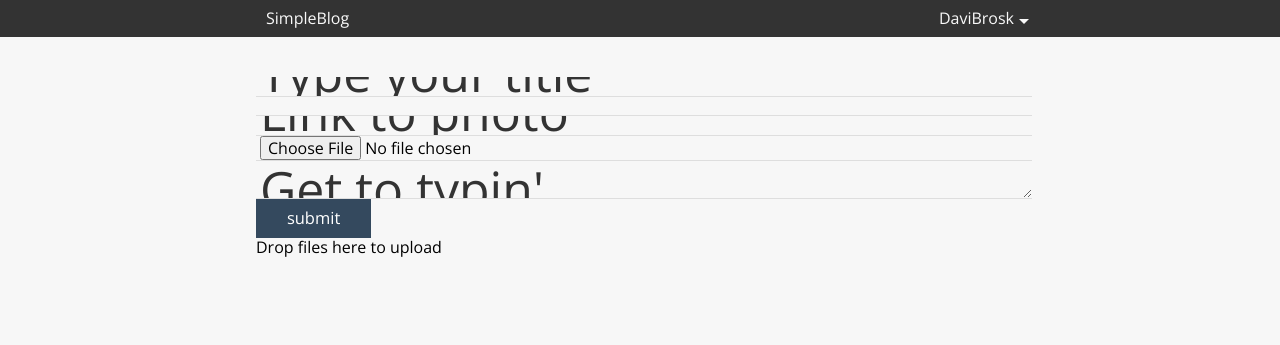
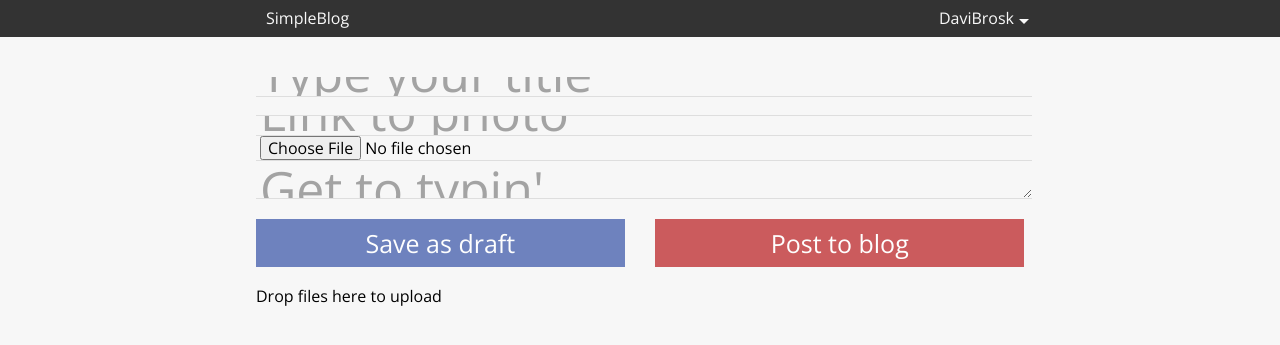
Before and after one commit to brooksbrown/simple-blog, a Python web app: template simpleblog/templates/simpleblog/photo-new.html in a window 1280 px wide. Shown: the part 1-346 px from the top of the page. Run offline with Jinja, Linux system fonts and the light colour scheme; the template is opened without the code that fills it, so the values that code supplies are empty, except form fields; form fields are guessed from the names that the template uses; some libraries are stand-ins or nearby versions.

Commit message:
template work

```diff
--- a/simpleblog/templates/main-new.html
+++ b/simpleblog/templates/main-new.html
@@ -12,6 +12,7 @@
 
 	{{ form.body(placeholder="Get to typin'") }}
 	{{ form.hidden_tag() }}
-	<input type="submit" value="submit" class="btn">
+	<input type="submit" value="Save as draft" class="btn draft">
+	<input type="submit" value="Post to blog" class="btn post">
 </form>
 {% endblock %}
--- a/simpleblog/templates/simpleblog/photo-new.html
+++ b/simpleblog/templates/simpleblog/photo-new.html
@@ -2,6 +2,6 @@
 {% block form %}
 
 {{ form.link(placeholder="Link to photo") }}
-{{ form.file }}
+{{ form.file(class="dropzone") }}
 
 {% endblock %}
--- a/static/css/main.css
+++ b/static/css/main.css
@@ -82,17 +83,20 @@ input#link, input#link::-webkit-input-placeholder {
 	color: #333;
 	font-family: 'open sans';
 	font-weight: 300;
+	color: #a3a3a3;
 }
 
 .btn {
 	border: none;
-background: #34495e;
+	background: #333;
 	color: white;
-font-size: 16.5px;
+	cursor: pointer;
+	font-size: 25px;
+	margin: 20px 0;
 	padding: 10px;
 	text-decoration: none;
 	text-shadow: none;
-width: 15%;
+	width: 48%;
 	-webkit-box-shadow: none;
 	-moz-box-shadow: none;
 	box-shadow: none;
@@ -101,6 +105,22 @@ box-shadow: none;
 	-o-transition: 0.25s;
 	transition: 0.25s;
 	-webkit-backface-visibility: hidden;
+	opacity: .8;
+}
+
+.btn:hover {
+	-webkit-transform: scale(1.05);
+	opacity: 1;
+}
+
+.draft {
+	background-color: #4B65AF;
+	float: left;
+}
+
+.post {
+	background-color: #C03436;
+	float: right;
 }
 
 
```
Also changed, not shown: other parts of static/css/main.css (+1 -0 lines), static/js/main.js (line endings or trailing spaces). Lines whose indentation alone changed are shown as unchanged.
